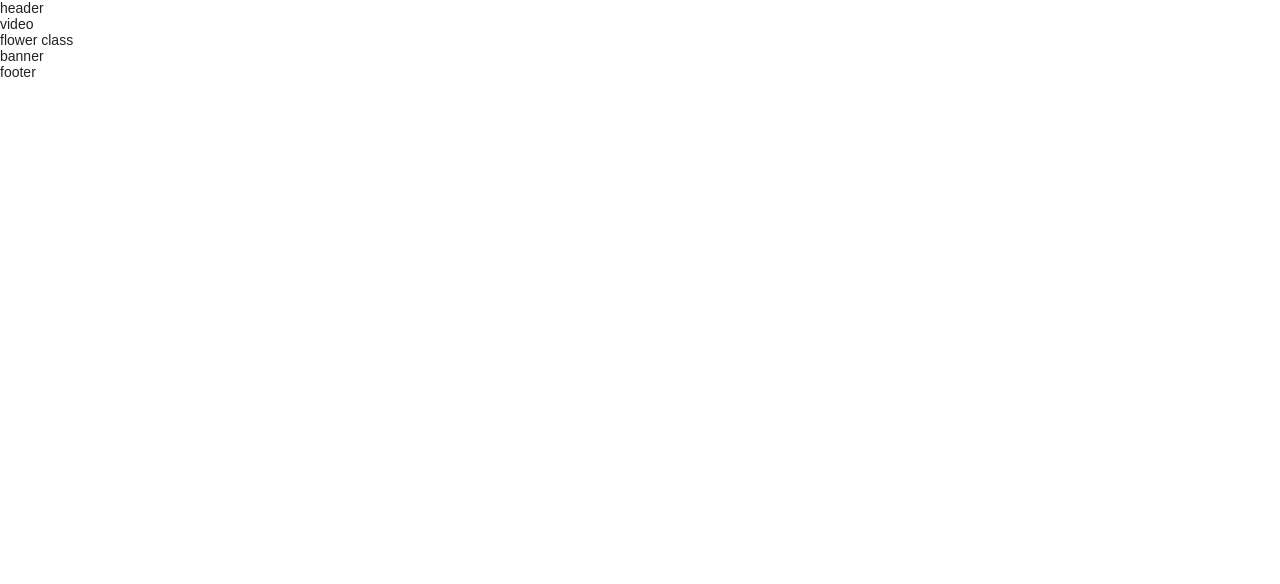
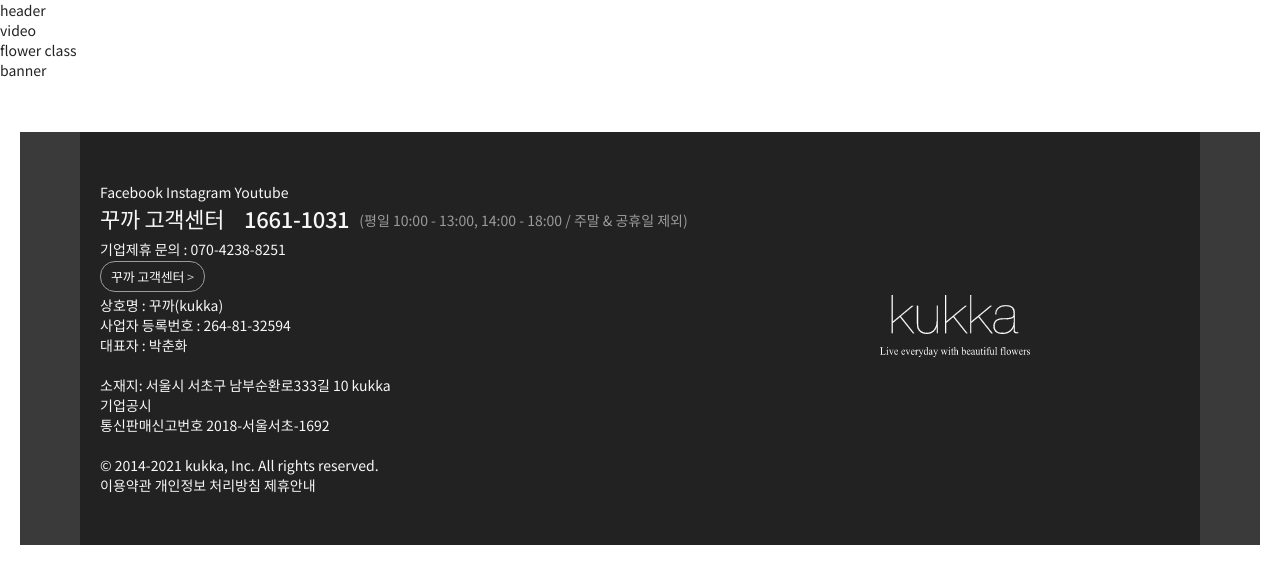
Before and after one commit to console-lo9/kukka-project, a plain HTML site: page index.html in a window 1280 px wide. Drawn offline with nearby package versions, Linux system fonts and the light colour scheme.

Commit message:
Add: footer 틀 구현

```diff
--- a/index.html
+++ b/index.html
@@ -3,7 +3,7 @@
   <head>
     <meta charset="utf-8" />
     <title>kukka</title>
-    <link rel="stylesheet" href="./public/styles/reset.css" />
+    <link rel="stylesheet" href="./public/styles/footer.css" />
     <link rel="stylesheet" href="./public/styles/reset.css" />
     <script src="https://ajax.googleapis.com/ajax/libs/jquery/3.4.1/jquery.min.js"></script>
   </head>
@@ -16,7 +16,96 @@
         <section>flower class</section>
         <section>banner</section>
       </div>
-      <footer id="footer">footer</footer>
+      <footer class="footer">
+        <!-- mobile버전에서 nav 추가 -->
+        <nav></nav>
+        <div class="footer-wrap">
+          <div class="footer-inner">
+            <nav class="section-info__sns">
+              <a
+                href="https://ko-kr.facebook.com/kukka.kr/"
+                target="_blank"
+                class="sns facebook link"
+                ><span>Facebook</span></a
+              >
+              <a
+                href="https://www.instagram.com/kukkakorea/"
+                target="_blank"
+                class="sns instagram link"
+                ><span>Instagram</span></a
+              >
+              <a
+                href="https://www.youtube.com/channel/UC_zQakXCUPvjcfsU067zyCQ?view_as=subscriber"
+                target="_blank"
+                class="sns youtube link"
+                ><span>Youtube</span></a
+              >
+            </nav>
+            <dl class="section-info__contact">
+              <dt>꾸까 고객센터</dt>
+              <dd class="contact-tel">
+                <span class="blind">유선전화번호 : </span>
+                1661-1031
+              </dd>
+              <dd class="contact-time">
+                <span class="blind">운영시간 안내 : </span>(평일 10:00 - 13:00,
+                14:00 - 18:00 / 주말 & 공휴일 제외)
+              </dd>
+              <dd class="contact-partner__tel">
+                기업제휴 문의 : 070-4238-8251
+              </dd>
+            </dl>
+            <nav class="section-info__faq">
+              <a
+                href="https://kukka.kr/faq/"
+                class="link faq__center"
+                target="_blank"
+                >꾸까 고객센터 ></a
+              >
+            </nav>
+            <dl class="section-info__about">
+              <dt class="logo"><span class="blind">꾸까</span></dt>
+              <dd>상호명 : 꾸까(kukka)</dd>
+              <dd>사업자 등록번호 : 264-81-32594</dd>
+              <dd class="end">대표자 : 박춘화</dd>
+              <br class="only_pc" />
+              <dd>
+                <address>
+                  소재지: 서울시 서초구 남부순환로333길 10 kukka
+                </address>
+              </dd>
+              <dd>
+                <a
+                  href="https://kukka.kr/disclosure/?next=/"
+                  class="link"
+                  target="_blank"
+                  >기업공시</a
+                >
+              </dd>
+              <dd class="end">통신판매신고번호 2018-서울서초-1692</dd>
+              <br class="only_pc" />
+              <dd><copy>© 2014-2021 kukka, Inc. All rights reserved.</copy></dd>
+            </dl>
+            <nav class="section-info__etc">
+              <a
+                href="https://kukka.kr/agreement/?next=/"
+                class="link"
+                target="_blank"
+                >이용약관</a
+              >
+              <a
+                href="https://kukka.kr/privacy/?next=/"
+                class="link"
+                target="_blank"
+                >개인정보 처리방침</a
+              >
+              <a href="https://partners.kukka.kr/" class="link" target="_blank"
+                >제휴안내</a
+              >
+            </nav>
+          </div>
+        </div>
+      </footer>
     </div>
 
     <div class="modal"></div>
--- a/public/styles/footer.css
+++ b/public/styles/footer.css
@@ -0,0 +1,129 @@
+.blind {
+  display: none;
+}
+
+.only_pc {
+  outline: 1px solid #f7f7f7;
+}
+
+.footer .footer-wrap .footer-inner {
+  width: auto;
+  margin: 0 20px;
+  padding: 50px 0;
+  color: #f7f7f7;
+}
+
+.section-info__contact dt {
+  float: left;
+  display: block;
+  font-size: 22px;
+  line-height: 33px;
+  font-weight: 500;
+  letter-spacing: -0.33px;
+  color: #f7f7f7;
+}
+
+dl.section-info__contact::after {
+  content: "";
+  display: block;
+  clear: both;
+}
+
+nav.section-info__faq::after {
+  content: "";
+  display: block;
+  clear: both;
+}
+
+.section-info__about > dd::after {
+  content: "";
+  display: block;
+  position: absolute;
+  top: 4px;
+  right: -9px;
+  width: 1px;
+  height: 11px;
+  background: #d3d3d3;
+}
+
+.contact-tel {
+  float: left;
+  display: block;
+  font-size: 22px;
+  line-height: 33px;
+  font-weight: 500;
+  letter-spacing: -0.33px;
+  color: #f7f7f7;
+  margin: 0 10px 0 20px;
+}
+
+.footer {
+  background-color: #3a3a3a;
+  color: #3a3a3a;
+}
+
+.footer-wrap {
+  margin-top: 52px;
+  background: #222;
+}
+
+.logo {
+  position: absolute;
+  top: -60;
+  right: 250px;
+  background-image: url(../kukka.png);
+  background-position: 0 -612px;
+  width: 150px;
+  height: 63px;
+  background-size: 1252px;
+}
+
+.link {
+  color: #f7f7f7;
+}
+
+.faq__center {
+  padding: 5px 10px;
+  border: 1px solid#9b9b9b;
+  border-radius: 15px;
+  cursor: pointer;
+  font-size: 13px;
+  line-height: 36px;
+  font-weight: 300;
+  letter-spacing: -0.2px;
+}
+
+.section-info__contact > dd:nth-child(3) {
+  color: #9b9b9b;
+  line-height: 37px;
+}
+/*
+.section-info__about::before {
+  position: absolute;
+  display: block;
+  content: "";
+  top: 290px;
+  left: 200px;
+  right: 0;
+  height: 1px;
+  width: 400px;
+  background: #444;
+} */
+
+@media (min-width: 1024px) {
+  .footer {
+    max-width: 1240px;
+    margin: 0 auto;
+    padding: 0 60px;
+  }
+
+  .section-info__about > dd::after {
+    content: "";
+    display: block;
+    position: absolute;
+    top: 6px;
+    right: -10px;
+    width: 1px;
+    height: 13px;
+  }
+}
--- a/public/styles/reset.css
+++ b/public/styles/reset.css
@@ -1,3 +1,5 @@
+@import url("https://fonts.googleapis.com/css2?family=Noto+Sans+KR:wght@300;400;500;700&display=swap");
+
 * {
   box-sizing: border-box;
   margin: 0;
@@ -43,6 +45,10 @@
   line-height: inherit;
   font-size: inherit;
 }
+
+address {
+  font-style: normal;
+}
 /* Default CSS */
 body {
   font-family: "Noto Sans KR", sans-serif;
```
Also changed, not shown: public/kukka.png (added).
